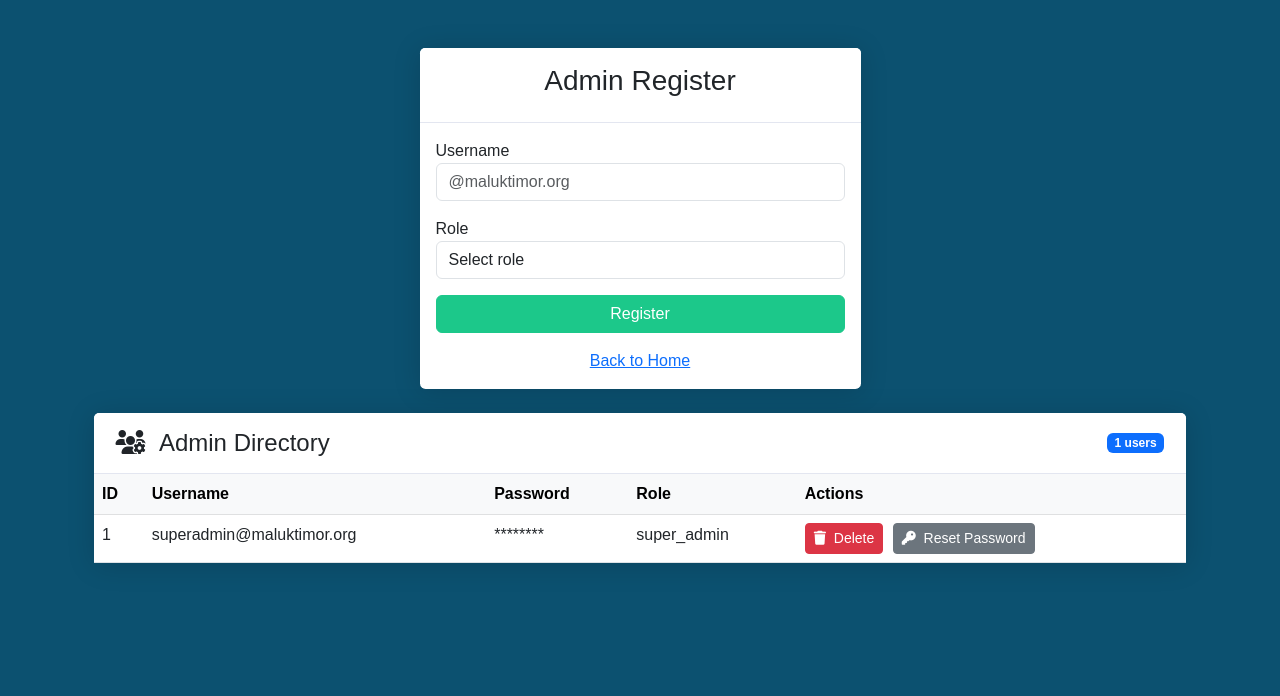
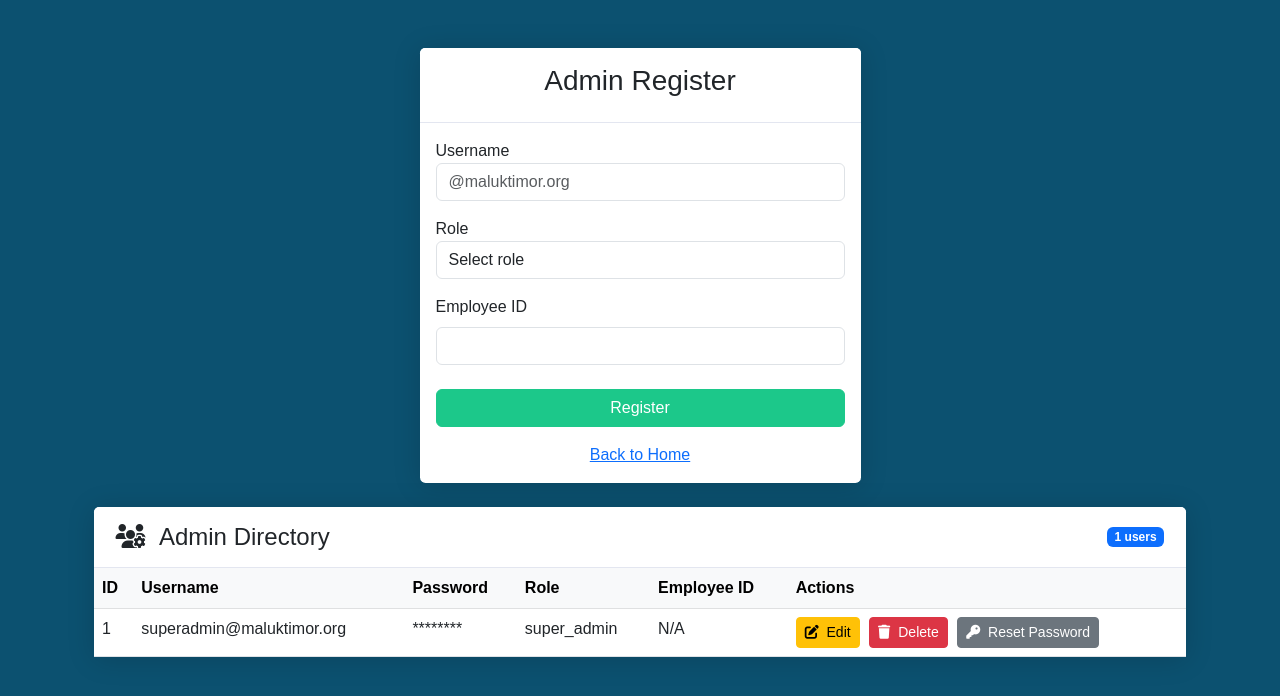
Before and after one commit to Alonzo0511/cpd_system, a Flask app: page /users in a window 1280 px wide. Shown: the top 696 px of the page. Run offline with Flask 3, Linux system fonts and the light colour scheme; a user stored in the database is signed in; data comes from the database, SQL or seed files in the repository.

Commit message:
register without typing employee id

```diff
--- a/models.py
+++ b/models.py
@@ -13,6 +13,9 @@ class User(db.Model, UserMixin):
     password = db.Column(db.String(255), nullable=False)
     role = db.Column(db.String(50), nullable=False)
     must_change_password = db.Column(db.Boolean, default=False, nullable=False)
+
+    employee_id = db.Column(db.Integer, db.ForeignKey('employee.id'), nullable=True)
+    employee = db.relationship('Employee', backref='user', uselist=False)
 
     def set_password(self, password):
         self.password = generate_password_hash(password)
--- a/routes.py
+++ b/routes.py
@@ -189,6 +189,7 @@ def users():
 def add_users():
     username = request.form.get('username')
     role = request.form.get('role')
+    employee_code = request.form.get('employee_id')  # New line
 
     # Generate a random password
     generated_password = generate_random_password()
@@ -198,13 +199,20 @@ def add_users():
         username=username,
         password=hashed_password,
         role=role,
-        must_change_password=True  # force change on first login
+        must_change_password=True
     )
+
+    # Link to Employee
+    if employee_code:
+        employee = Employee.query.filter_by(employeeid=employee_code).first()
+        if employee:
+            new_user.employee = employee
+        else:
+            flash('Employee ID not found, user created without employee link.', 'warning')
 
     db.session.add(new_user)
     db.session.commit()
 
-    # Show the password on screen or send via email (you choose)
     flash(f"User added successfully. Temporary password: {generated_password}", "info")
     log_action(f"Added user: {username} with role: {role}")
     return redirect(url_for('routes.users'))
@@ -221,23 +229,32 @@ def edit_users(user_id):
 @routes.route('/update_users/<int:user_id>', methods=['POST'])
 @login_required
 def update_users(user_id):
-    username = request.form.get('username')
-    password = request.form.get('password')
-    confirm_password = request.form.get('confirm_password')
-    role = request.form.get('role')
+    user = User.query.get_or_404(user_id)
 
-    if password != confirm_password:
-        flash('Passwords do not match!', 'danger')
-        return redirect(url_for('routes.edit_users', user_id=user_id))
+    user.username = request.form['username']
+    password = request.form['password']
+    if password:
+        user.set_password(password)
 
-    user = User.query.get(user_id)
-    if user:
-        user.username = username
-        user.password = password
-        user.role = role
-        db.session.commit()
-        log_action(f"Updated user: {username} (ID: {user.user_id})")
+    user.role = request.form['role']
+
+    # Handle Employee ID linking
+    employee_code = request.form.get('employee_id')
+    if employee_code:
+        employee = Employee.query.filter_by(employeeid=employee_code).first()
+        if employee:
+            user.employee = employee
+        else:
+            flash('Employee ID not found, user saved without employee link.', 'warning')
+            user.employee = None
+    else:
+        user.employee = None  # Clear if left blank
+
+    db.session.commit()
+    flash('User updated successfully.', 'success')
+    log_action(f"Updated user: {user.username} (ID: {user.user_id})")
     return redirect(url_for('routes.users'))
+
 
 
 @routes.route('/delete_users/<int:user_id>', methods=['GET'])
@@ -776,31 +793,34 @@ def count_report(search):
 
 @routes.route('/register_event', methods=['POST'])
 def register_event():
-    employeeid = request.form['employee_id']  # Get the string employee code
     id_event = request.form['id_event']
     comment = request.form.get('comment', '')
+
+    # Fetch the logged-in user
+    user = User.query.get(current_user.get_id())
+
+    # Lookup the associated employee by user.username = employee.email or via FK
+    employee = Employee.query.filter_by(email=user.username).first()  # or however they are linked
+
+    if not employee:
+        flash('Employee not found!', 'danger')
+        return redirect(url_for('routes.base'))
 
     event = Event.query.filter_by(id_event=id_event).first()
     if not event:
         flash('Event not found!', 'danger')
         return redirect(url_for('routes.base'))
 
-    # Look up employee by code!
-    employee = Employee.query.filter_by(employeeid=employeeid).first()
-    if not employee:
-        flash('Employee not found!', 'danger')
-        return redirect(url_for('routes.base'))
-
     session_title = event.session_title
     cpd_points = event.cpd_points
 
-    # Pass the PK (integer) to save_report!
     success = save_report(employee.id, id_event, session_title, cpd_points, comment)
 
     if success:
         flash('Event registered successfully!', 'success')
     else:
         flash('Could not register event. Duplicate entry?', 'danger')
+
     log_action(f"Added report for employee: {employee.name} (ID: {employee.employeeid}) for event: {event.session_title} (ID: {id_event})")
     return redirect(url_for('routes.base'))
 
@@ -830,6 +850,7 @@ def save_report(employee_id, id_event, session_title, cpd_points, comment):
             employee_id=employee_id,
             email=employee.email,
             name=employee.name,
+            gender=employee.gender,
             date=event.date,
             id_event=id_event,
             session_title=session_title,
--- a/templates/base.html
+++ b/templates/base.html
@@ -193,10 +193,10 @@
         <div class="registration-card card">
             <div class="card-body p-3">
                 <form method="POST" action="{{ url_for('routes.register_event') }}" class="row g-3">
-                    <div class="col-12 col-md-6">
+                    <!-- <div class="col-12 col-md-6">
                         <label for="employee_id" class="form-label">Employee ID</label>
                         <input type="text" name="employee_id" id="employee_id" class="form-control" placeholder="Hatama Employee ID" required>
-                    </div>
+                    </div> -->
                     <div class="col-12 col-md-6">
                         <label for="id_event" class="form-label">Event ID</label>
                         <input type="text" name="id_event" id="id_event" class="form-control" placeholder="Hatama class code" required>
--- a/templates/edit_users.html
+++ b/templates/edit_users.html
@@ -111,6 +111,12 @@
                         <option value="super_admin" {% if user.role == 'super_admin' %}selected{% endif %}>Super Admin</option>
                     </select>
                 </div>
+                <div class="mb-4">
+                    <label for="employee_id" class="form-label">Employee ID</label>
+                    <input type="text" id="employee_id" name="employee_id" class="form-control"
+                        value="{{ user.employee.employeeid if user.employee else '' }}">
+                </div>
+
 
                 <div class="action-buttons mt-4">
                     <a href="{{ url_for('routes.users') }}" class="btn btn-secondary">
--- a/templates/register.html
+++ b/templates/register.html
@@ -108,6 +108,13 @@
                                     <option value="super_admin">Super Admin</option>
                                 </select>
                             </div>
+                            <div class="mb-4">
+                                <label for="employee_id" class="form-label">Employee ID</label>
+                                <input type="text" id="employee_id" name="employee_id" class="form-control"
+                                    value="{{ user.employee.employeeid if user and user.employee else '' }}">
+                            </div>
+
+
                             <script>
                             function togglePassword() {
                                 var passwordField = document.getElementById("password");
@@ -154,6 +161,7 @@
                         <th>Username</th>
                         <th>Password</th>
                         <th>Role</th>
+                        <th>Employee ID</th>
                         <th>Actions</th>
                     </tr>
                 </thead>
@@ -164,10 +172,11 @@
                         <td>{{ user.username }}</td>
                         <td>{{ '*' * 8 }}</td>
                         <td>{{ user.role }}</td>
+                        <td>{{ user.employee.employeeid if user.employee else 'N/A' }}</td>
                         <td class="action-buttons">
-                            <!-- <a href="{{ url_for('routes.edit_users', user_id=user.user_id) }}" class="btn btn-sm btn-warning">
+                            <a href="{{ url_for('routes.edit_users', user_id=user.user_id) }}" class="btn btn-sm btn-warning">
                                 <i class="fas fa-edit me-1"></i> Edit
-                            </a> -->
+                            </a>
                             <a href="{{ url_for('routes.delete_users', user_id=user.user_id) }}" class="btn btn-sm btn-danger"
                             onclick="return confirm('Are you sure you want to delete this user?');">
                              <i class="fas fa-trash me-1"></i> Delete
```
Also changed, not shown: migrations/versions/85cebd27fb3a_add_user_employee_id.py (added, +40 -0 lines).
